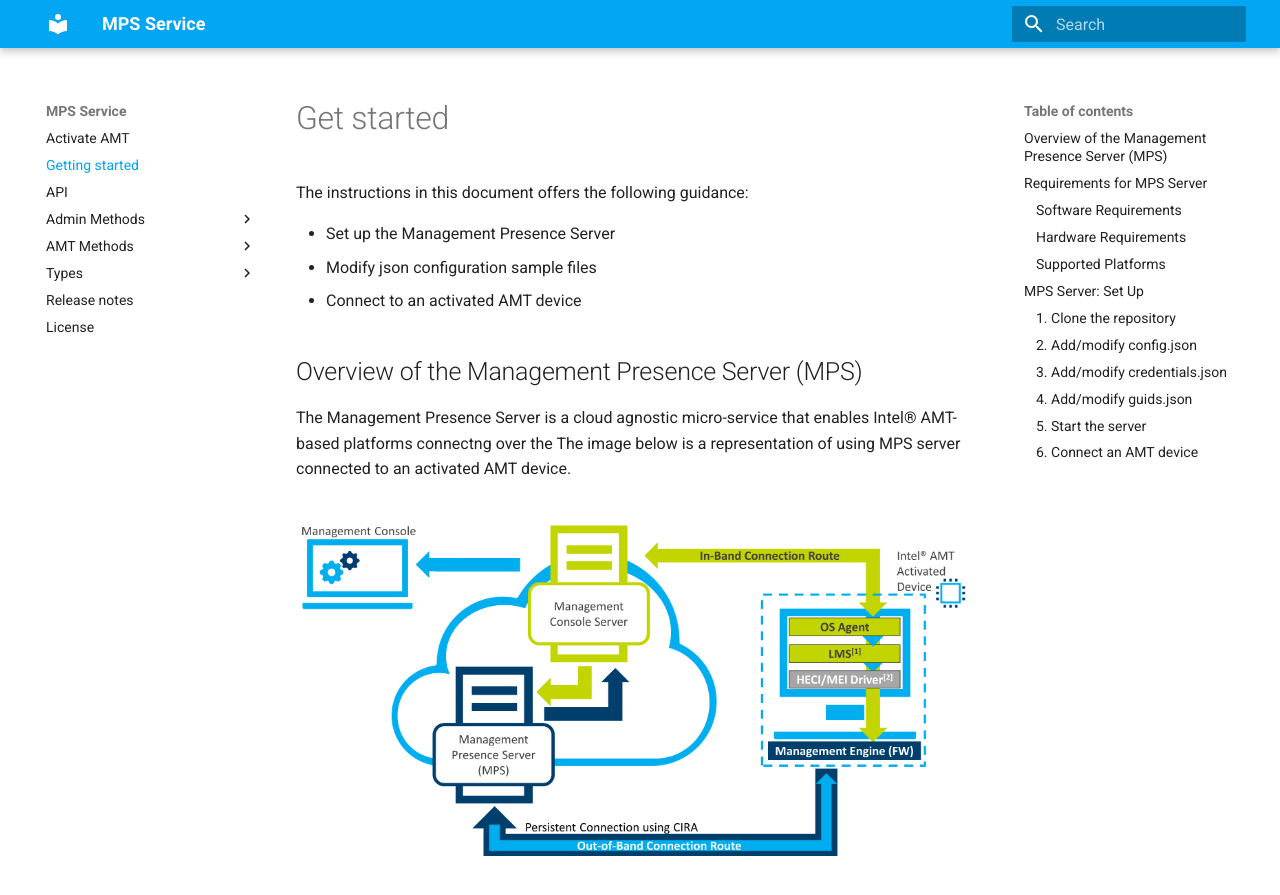
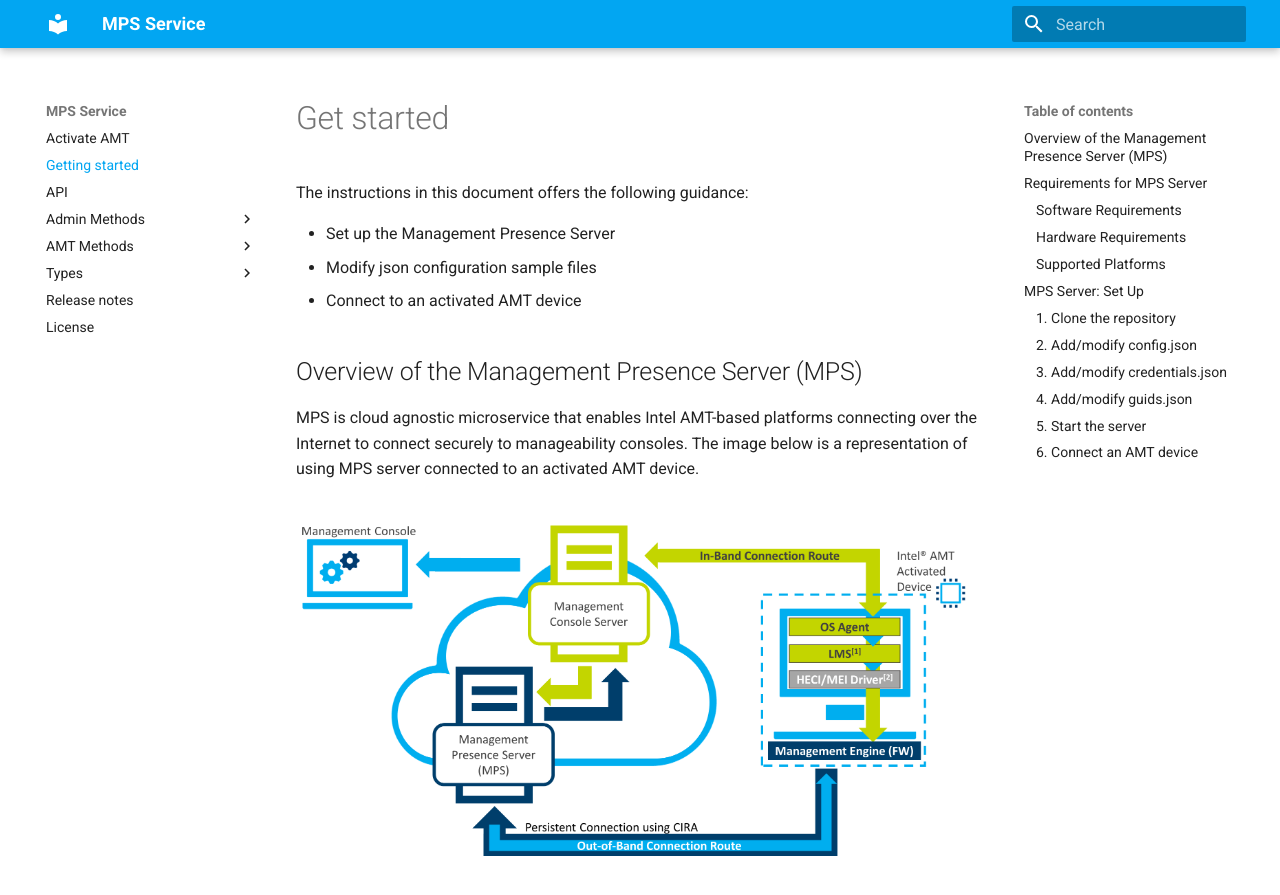
Before and after one commit to open-amt-cloud-toolkit/mps, an MkDocs documentation site: the page built from docs/index.md, in a window 1280 px wide and 900 px high. Shown: the top 895 px of the window. Built offline with MkDocs 1.6.1 and Material for MkDocs 9.7.7, drawn with Linux system fonts in a browser that asks for light colours.

Commit message:
index.md document updated to fix text

```diff
--- a/docs/index.md
+++ b/docs/index.md
@@ -7,8 +7,7 @@
 * Connect to an activated AMT device
 
 ## Overview of the Management Presence Server (MPS)
-The Management Presence Server is a cloud agnostic micro-service that enables Intel&reg; AMT-based platforms connectng over the
-The image below is a representation of using MPS server connected to an activated AMT device.
+MPS is cloud agnostic microservice that enables Intel AMT-based platforms connecting over the Internet to connect securely to manageability consoles. The image below is a representation of using MPS server connected to an activated AMT device.
 
 [![mps](assets/images/mpsdiagram_final.png)](assets/images/mpsdiagram_final.png)
 
```
